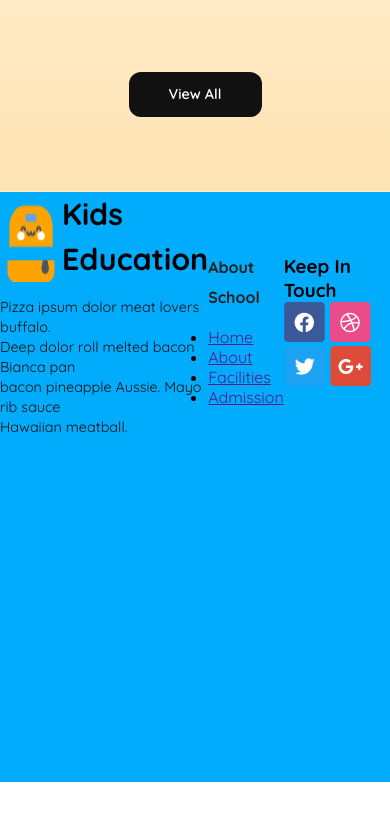
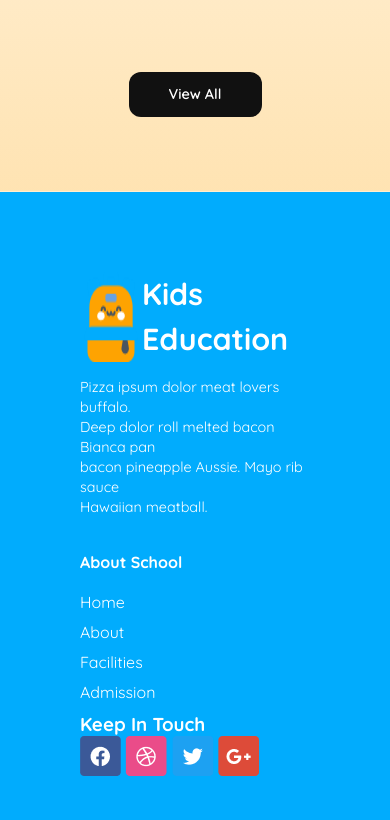
Before and after one commit to mdrasel97/kids-education, a plain HTML site: page index.html in a window 390 px wide. Shown: the part 3151-3971 px from the top of the page. Before the commit the page ends 3933 px from the top, so only its background shows below. Drawn offline with Linux system fonts and the light colour scheme.

Commit message:
footer section customize

```diff
--- a/index.html
+++ b/index.html
@@ -181,24 +181,24 @@
     <div class="footer_content">
         <div class="footer_logo display_flex">
             <img src="./assets/logo.png" alt="">
-            <h2 class="hadding_primary">Kids <br>
+            <h2 class="hadding_primary white_color">Kids <br>
                 Education</h2>
             </div>
-                <p class="paragraph_primary">
+                <p class="paragraph_primary white_color">
                     Pizza ipsum dolor meat lovers buffalo. <br> Deep dolor roll melted bacon Bianca pan <br> bacon pineapple Aussie. Mayo rib sauce <br> Hawaiian meatball.
                 </p>
 
     </div>
     <div class="footer_nav">
-        <h3 class="hadding_secendary">About School</h3>
         <ul>
+            <h3 class="hadding_secendary white_color">About School</h3>
             <li><a href="">Home</a></li>
             <li><a href="">About</a></li>
             <li><a href="">Facilities</a></li>
             <li><a href="">Admission</a></li>
         </ul>
     </div>
-    <div class="footer_icon">
+    <div class="footer_icon ">
         <h3>Keep In Touch</h3>
         <img src="./assets/fb.png" alt="">
         <img src="./assets/dribble.png" alt="">
--- a/styles/style.css
+++ b/styles/style.css
@@ -52,6 +52,9 @@
 }
 .display_flex{
     display: flex;
+}
+.white_color{
+    color: #fff;
 }
 .margin{
     margin: 15px 0px;
@@ -305,9 +308,21 @@ footer{
     background: rgb(1, 172, 253);
 }
 .footer_container{
+    color: #fff;
     display: flex;
-    justify-content: center;
-    align-items: center;
+    justify-content: space-evenly;
+    padding: 80px 0px;
+    /* align-items: center; */
+}
+
+.footer_nav ul li{
+    list-style: none;
+    padding-bottom: 10px;
+}
+.footer_nav ul li a{
+    text-decoration: none;
+    color: #fff;
+
 }
 
 
@@ -376,6 +391,14 @@ footer{
     left: 10px;
     background: #2683b2;
 }
+footer{
+    height: auto;
+}
+.footer_container{
+    flex-direction: column;
+    padding: 80px;
+    /* align-items: center; */
+}
 
 
 }
```
